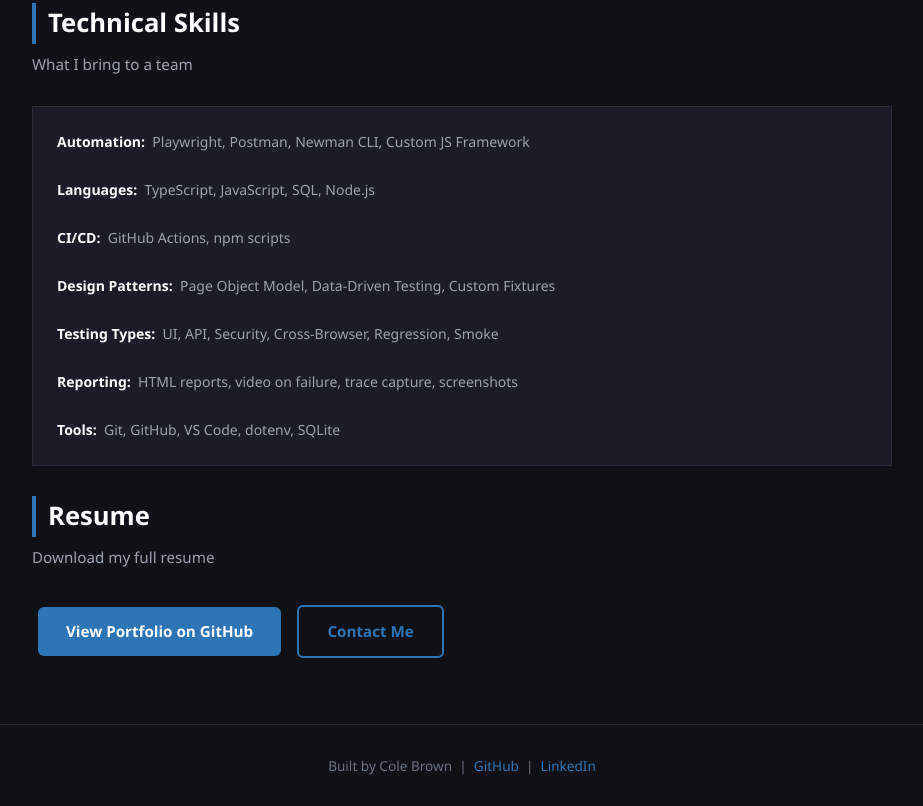
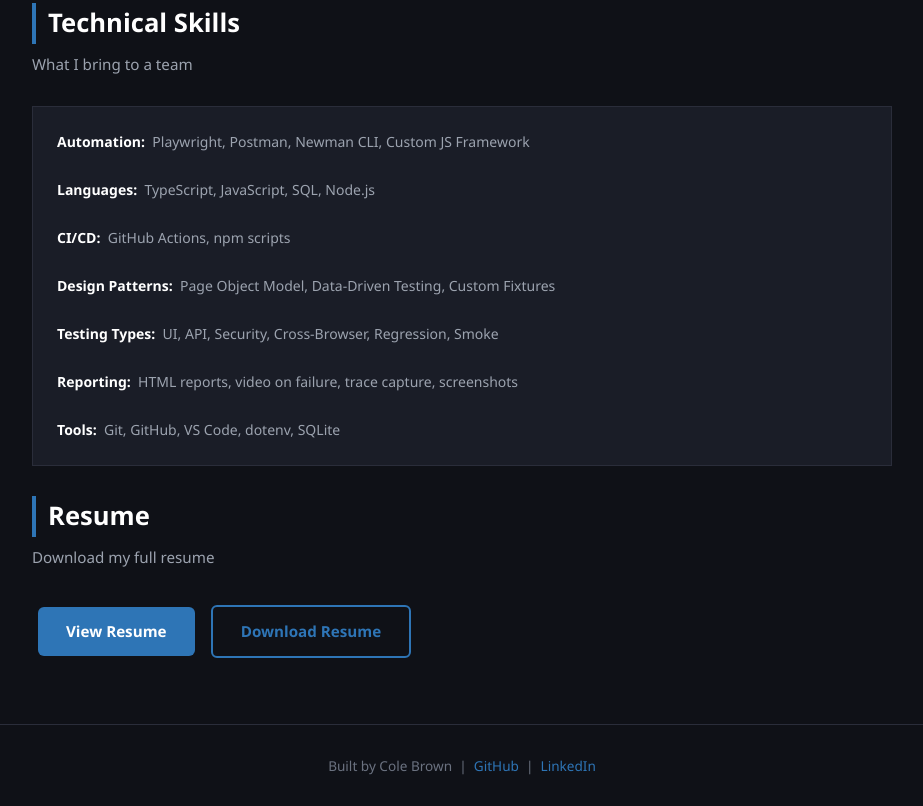
Before and after one commit to Kingcole006/qa-learning-portfolio, a website: page docs/about.html in a window 1280 px wide. Shown: the part 1469-2275 px from the top of the page, without its empty margins (178-1101 px from the left). Drawn offline with Linux system fonts and the light colour scheme.

Commit message:
Add resume PDF and direct download link

```diff
--- a/docs/about.html
+++ b/docs/about.html
@@ -125,10 +125,10 @@
     </div>
 
     <!-- Resume -->
-    <h2>Resume</h2>
-    <p class="subheading">Download my full resume</p>
-    <a href="https://github.com/Kingcole006/qa-learning-portfolio" target="_blank" class="btn">View Portfolio on GitHub</a>
-    <a href="contact.html" class="btn outline">Contact Me</a>
+   <h2>Resume</h2>
+   <p class="subheading">Download my full resume</p>
+   <a href="Cole_Brown_Resume.pdf" target="_blank" class="btn">View Resume</a>
+   <a href="Cole_Brown_Resume.pdf" download class="btn outline">Download Resume</a>
 
   </section>
 
```
Also changed, not shown: 1 other file.
